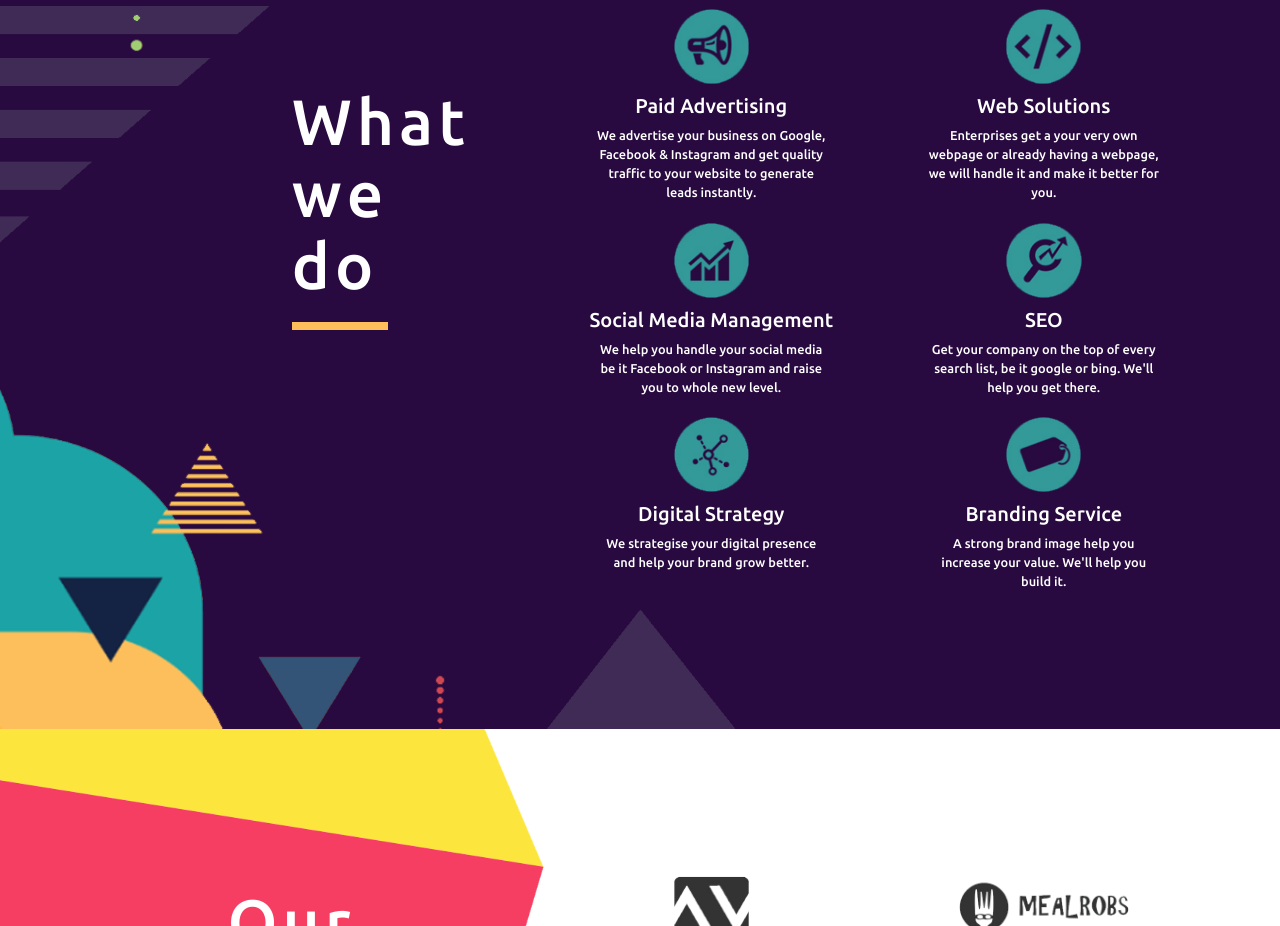
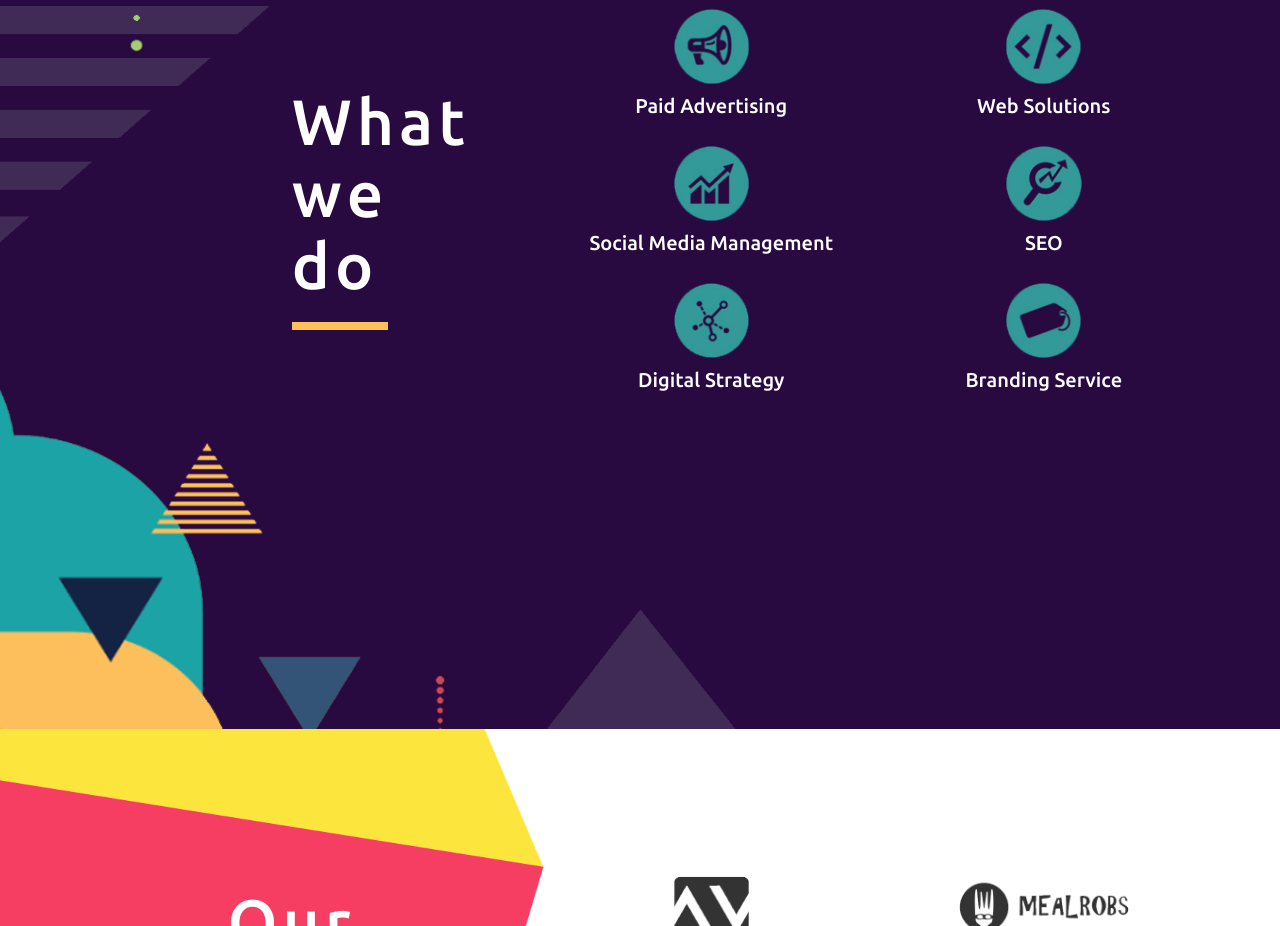
Before and after one commit to subham7/provoz, a website: page public/index.html in a window 1280 px wide. Shown: the part 1904-2830 px from the top of the page. Drawn offline with nearby package versions, Linux system fonts and the light colour scheme.

Commit message:
Text removed

```diff
--- a/public/index.html
+++ b/public/index.html
@@ -111,37 +111,37 @@
                                                 <div class="col-6">
                                                       <img src="images/PaidAdvertising.png" alt="" class="img-fluid ">
                                                       <h5>Paid Advertising</h5>
-                                                      <p>We advertise your business on Google, Facebook &amp; Instagram and
-                                                            get quality traffic to your website to generate leads instantly.</p>
+                                                      <!-- <p>We advertise your business on Google, Facebook &amp; Instagram and
+                                                            get quality traffic to your website to generate leads instantly.</p> -->
                                                 </div>
                                                 <div class="col-6">
                                                       <img src="images/WebServices.png" alt="" class="img-fluid">
                                                       <h5>Web Solutions</h5>
-                                                      <p>Enterprises get a your very own webpage or already having a webpage,
-                                                            we will handle it and make it better for you.</p>
+                                                     <!--  <p>Enterprises get a your very own webpage or already having a webpage,
+                                                            we will handle it and make it better for you.</p> -->
                                                 </div>
                                                 <div class="col-6">
                                                       <img src="images/SocialMedia.png" alt="" class="img-fluid">
                                                       <h5>Social Media Management</h5>
-                                                      <p>We help you handle your social media be it Facebook or Instagram and
-                                                            raise you to whole new level.</p>
+                                                      <!-- <p>We help you handle your social media be it Facebook or Instagram and
+                                                            raise you to whole new level.</p> -->
                                                 </div>
                                                 <div class="col-6">
                                                       <img src="images/SEO.png" alt="" class="img-fluid">
                                                       <h5>SEO</h5>
-                                                      <p>Get your company on the top of every search list, be it google or bing.
-                                                            We'll help you get there.</p>
+                                                      <!-- <p>Get your company on the top of every search list, be it google or bing.
+                                                            We'll help you get there.</p> -->
                                                 </div>
                                                 <div class="col-6">
                                                       <img src="images/DigitalStrategy.png" alt="" class="img-fluid">
                                                       <h5>Digital Strategy</h5>
-                                                      <p>We strategise your digital presence and help your brand grow better.</p>
+                                                      <!-- <p>We strategise your digital presence and help your brand grow better.</p> -->
                                                 </div>
                                                 <div class="col-6">
                                                       <img src="images/branding.png" alt="" class="img-fluid">
                                                       <h5>Branding Service</h5>
-                                                      <p>A strong brand image help you increase your value. We'll help you build
-                                                            it.</p>
+                                                      <!-- <p>A strong brand image help you increase your value. We'll help you build
+                                                            it.</p> -->
                                                 </div>
                                           </div>
                                     </div>
```
